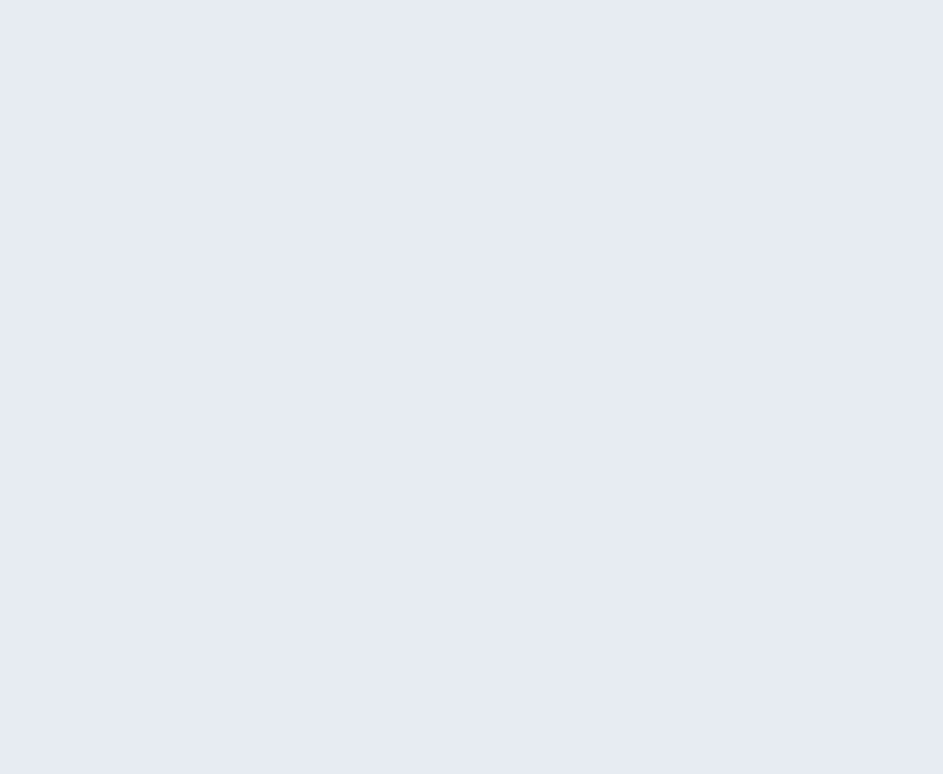
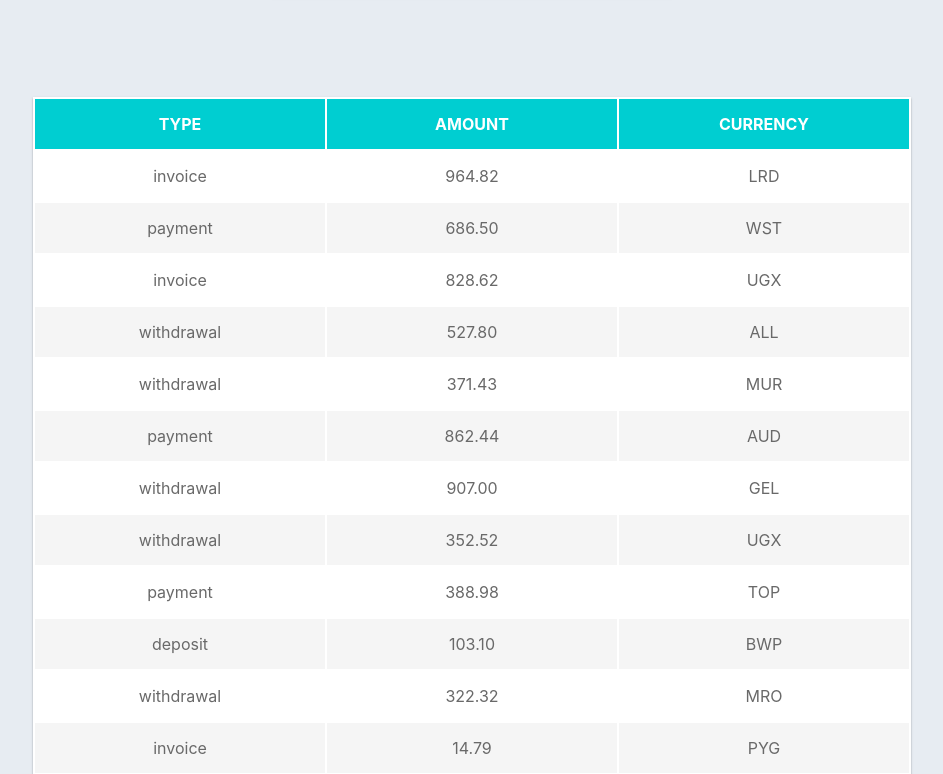
Before and after one commit to grig-d/goit-react-hw-01-components, a React (Create React App) app: page / in a window 1280 px wide. Shown: the part 1226-2000 px from the top of the page, without its empty margins (168-1111 px from the left). Before the commit the page ends 1343 px from the top, so only its background shows below. Built offline with nearby package versions, Linux system fonts and the light colour scheme.

Commit message:
transaction-history component done

```diff
--- a/src/App.js
+++ b/src/App.js
@@ -6,6 +6,9 @@
 
 import friends from './FriendList/friends.json';
 import FriendList from './FriendList/FriendList';
+
+import transactions from './TransactionHistory/transactions.json';
+import TransactionHistory from './TransactionHistory/TransactionHistory';
 
 function App() {
   return (
@@ -22,6 +25,8 @@
       <Statistics stats={statisticalData} />
 
       <FriendList friends={friends} />
+
+      <TransactionHistory items={transactions} />
     </>
   );
 }
--- a/src/FriendList/FriendList.module.scss
+++ b/src/FriendList/FriendList.module.scss
@@ -2,9 +2,7 @@
   width: 400px;
   padding: 0;
   list-style: none;
-  margin-left: auto;
-  margin-right: auto;
-  margin-bottom: 100px;
+  margin: 0 auto 100px auto;
 }
 
 .item {
--- a/src/Profile/Profile.module.scss
+++ b/src/Profile/Profile.module.scss
@@ -1,8 +1,6 @@
 .profile {
   width: 250px;
-  margin-left: auto;
-  margin-right: auto;
-  margin-bottom: 100px;
+  margin: 0 auto 100px auto;
   background-color: #ffffff;
   border: 1px solid #d8e0ea;
   border-radius: 4px;
--- a/src/Statistics/Statistics.module.scss
+++ b/src/Statistics/Statistics.module.scss
@@ -2,9 +2,7 @@
   display: flex;
   flex-direction: column;
   width: 400px;
-  margin-left: auto;
-  margin-right: auto;
-  margin-bottom: 100px;
+  margin: 0 auto 100px auto;
   background-color: #ffffff;
   border-radius: 4px 4px 0px 0px;
 }
--- /dev/null
+++ b/src/TransactionHistory/Transaction.js
@@ -0,0 +1,18 @@
+import styles from './TransactionHistory.module.scss';
+import PropTypes from 'prop-types';
+
+const Transaction = ({ type, amount, currency }) => (
+  <tr className={styles.row}>
+    <td>{type}</td>
+    <td>{amount}</td>
+    <td>{currency}</td>
+  </tr>
+);
+
+Transaction.propTypes = {
+  type: PropTypes.string.isRequired,
+  amount: PropTypes.string.isRequired,
+  currency: PropTypes.string.isRequired,
+};
+
+export default Transaction;
--- /dev/null
+++ b/src/TransactionHistory/TransactionHistory.js
@@ -0,0 +1,28 @@
+import styles from './TransactionHistory.module.scss';
+import Transaction from './Transaction';
+import PropTypes from 'prop-types';
+
+const TransactionHistory = ({ items }) => (
+  <table className={styles.transactionHistory}>
+    <thead className={styles.head}>
+      <tr>
+        <th className={styles.header}>Type</th>
+        <th className={styles.header}>Amount</th>
+        <th className={styles.header}>Currency</th>
+      </tr>
+    </thead>
+
+    <tbody>
+      {items.map(({ id, type, amount, currency }) => (
+        <Transaction key={id} type={type} amount={amount} currency={currency} />
+      ))}
+    </tbody>
+  </table>
+);
+
+TransactionHistory.propTypes = {
+  items: PropTypes.arrayOf(
+    PropTypes.shape({ id: PropTypes.string.isRequired }).isRequired,
+  ).isRequired,
+};
+export default TransactionHistory;
--- /dev/null
+++ b/src/TransactionHistory/TransactionHistory.module.scss
@@ -0,0 +1,26 @@
+.transactionHistory {
+  margin: 0 auto 100px auto;
+  background-color: #fff;
+  box-shadow: 0px 1px 3px rgba(0, 0, 0, 0.12), 0px 1px 1px rgba(0, 0, 0, 0.14),
+    0px 2px 1px rgba(0, 0, 0, 0.2);
+}
+
+.head {
+  background-color: darkturquoise;
+}
+
+.header {
+  width: 290px;
+  height: 50px;
+  color: #fff;
+  text-transform: uppercase;
+}
+
+.row {
+    height: 50px;
+  color: dimgray;
+  &:nth-child(even) {
+    background: whitesmoke;
+  }
+  text-align: center;
+}
--- /dev/null
+++ b/src/TransactionHistory/transactions.json
@@ -0,0 +1,122 @@
+[
+  {
+    "id": "1e0700a2-5183-4291-85cc-2065a036a683",
+    "type": "invoice",
+    "amount": "964.82",
+    "currency": "LRD"
+  },
+  {
+    "id": "a30f821b-4d25-4ff0-abdd-e340b3f0dd2b",
+    "type": "payment",
+    "amount": "686.50",
+    "currency": "WST"
+  },
+  {
+    "id": "44dca67a-8e5a-4798-bf8e-b15efd4e1abd",
+    "type": "invoice",
+    "amount": "828.62",
+    "currency": "UGX"
+  },
+  {
+    "id": "ea8ed3dc-2b68-4a53-905a-53ecb0adef33",
+    "type": "withdrawal",
+    "amount": "527.80",
+    "currency": "ALL"
+  },
+  {
+    "id": "ea76146a-0b00-4b80-bc02-a8c822176712",
+    "type": "withdrawal",
+    "amount": "371.43",
+    "currency": "MUR"
+  },
+  {
+    "id": "63ca02f9-d637-46b5-9237-f3b24425e029",
+    "type": "payment",
+    "amount": "862.44",
+    "currency": "AUD"
+  },
+  {
+    "id": "ed0263e8-59a5-4bf1-87e0-2bb88e53dc34",
+    "type": "withdrawal",
+    "amount": "907.00",
+    "currency": "GEL"
+  },
+  {
+    "id": "6013bad0-750c-4691-8bc2-d8f2b43969c4",
+    "type": "withdrawal",
+    "amount": "352.52",
+    "currency": "UGX"
+  },
+  {
+    "id": "252c7be4-8b06-4fa7-8d42-61fb835b70d5",
+    "type": "payment",
+    "amount": "388.98",
+    "currency": "TOP"
+  },
+  {
+    "id": "4eaab41b-b967-40ac-82ed-85fc66f646f1",
+    "type": "deposit",
+    "amount": "103.10",
+    "currency": "BWP"
+  },
+  {
+    "id": "9648a350-8469-42d5-8bf3-18090de5fe67",
+    "type": "withdrawal",
+    "amount": "322.32",
+    "currency": "MRO"
+  },
+  {
+    "id": "9c5c25fb-1a95-4b2f-8d1f-4c4426d677cc",
+    "type": "invoice",
+    "amount": "14.79",
+    "currency": "PYG"
+  },
+  {
+    "id": "43ef232c-80e9-4d6f-b48a-b22405620de3",
+    "type": "payment",
+    "amount": "904.86",
+    "currency": "CHF"
+  },
+  {
+    "id": "5161682e-e620-4019-ab0a-24ceb10fbd20",
+    "type": "withdrawal",
+    "amount": "307.08",
+    "currency": "NOK"
+  },
+  {
+    "id": "7b119d71-42e6-4c42-a141-6818b07bb9ff",
+    "type": "invoice",
+    "amount": "275.07",
+    "currency": "AWG"
+  },
+  {
+    "id": "a4f65722-65c4-4c28-b1f4-b8ed988bb205",
+    "type": "deposit",
+    "amount": "213.10",
+    "currency": "STD"
+  },
+  {
+    "id": "c6e5784b-0ca3-48d6-86e5-b5128af5a523",
+    "type": "invoice",
+    "amount": "116.11",
+    "currency": "CUP CUC"
+  },
+  {
+    "id": "c9ebed6a-3a02-4b49-ac0d-0534b51f2bfd",
+    "type": "invoice",
+    "amount": "878.67",
+    "currency": "HKD"
+  },
+  {
+    "id": "a4a98b0e-b22c-438b-9f83-de2df52110c8",
+    "type": "invoice",
+    "amount": "725.03",
+    "currency": "UYU UYI"
+  },
+  {
+    "id": "b39bfa7a-0166-4c47-94d6-87d20590f746",
+    "type": "payment",
+    "amount": "405.45",
+    "currency": "MDL"
+  }
+]
```
